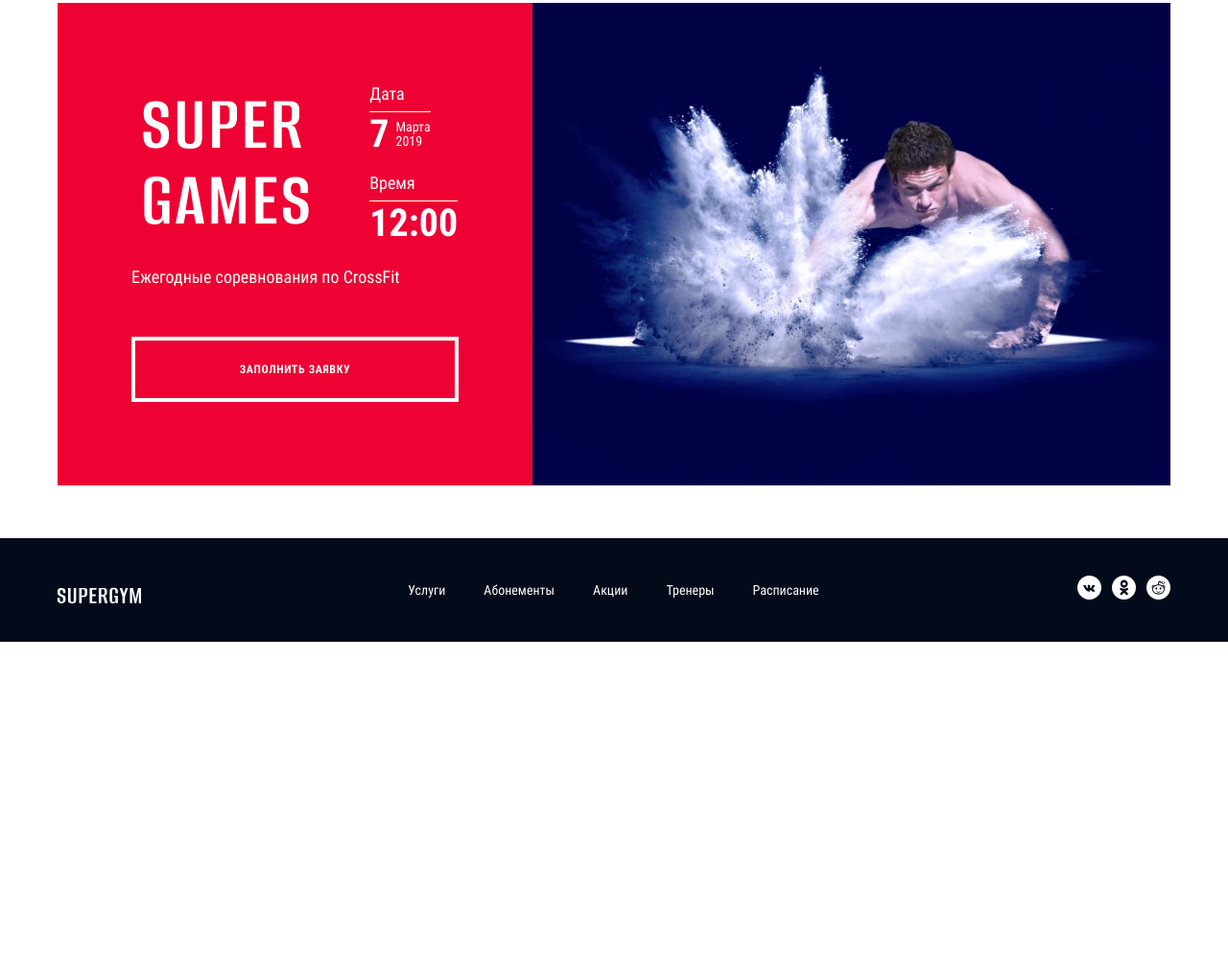
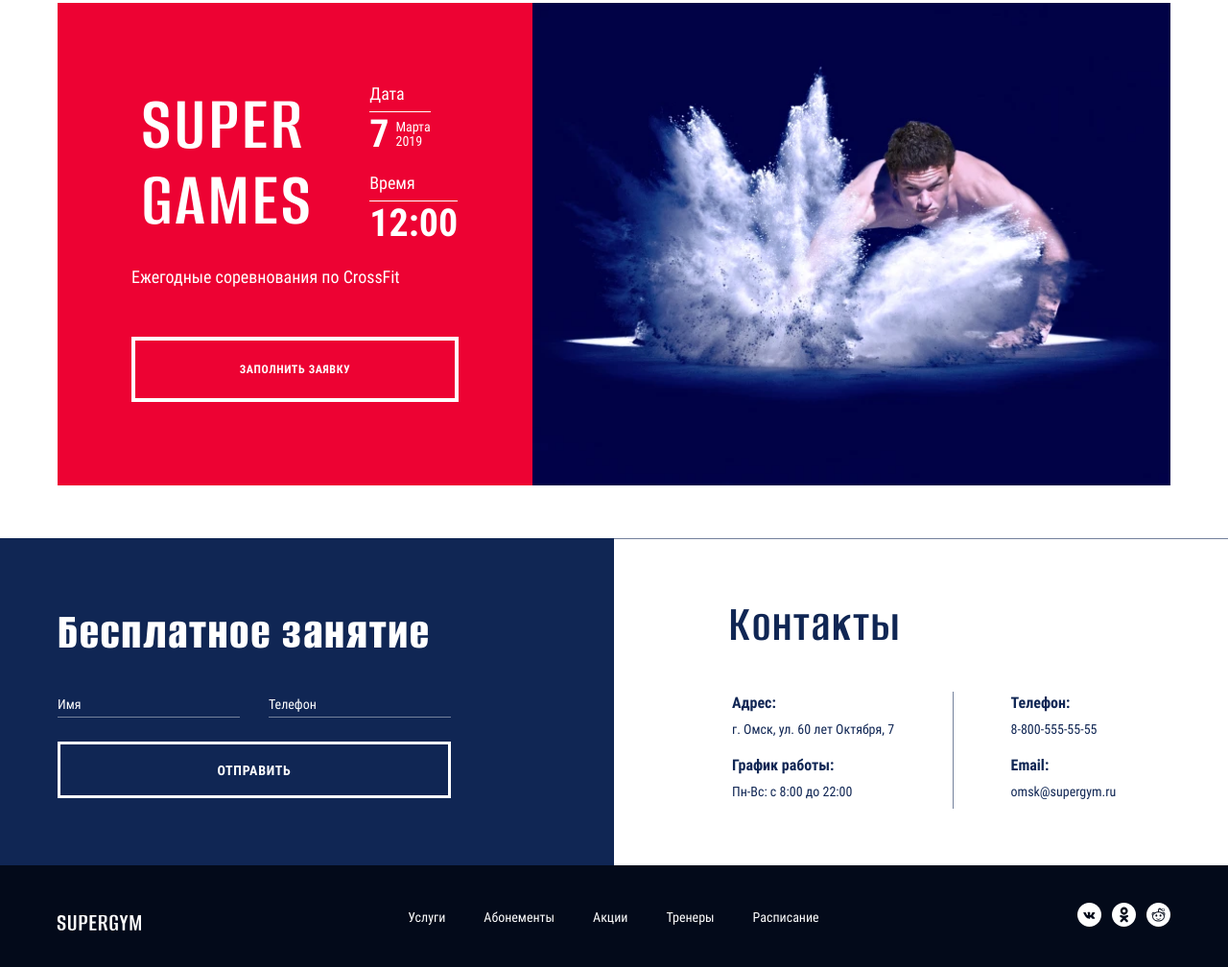
Before and after one commit to MetlikGG/Fitness-cent, a website built with webpack: page source/index.html in a window 1280 px wide. Shown: the part 967-1975 px from the top of the page at 96% size. Before the commit the page ends 1636 px from the top, so only its background shows below. Built offline with nearby package versions, Linux system fonts and the light colour scheme; files whose address does not match are found by name.

Commit message:
Добавляет блок контакты

```diff
--- a/source/index.html
+++ b/source/index.html
@@ -154,6 +154,55 @@
           </div>
         </div>
       </section>
+      <div class="wrapper__box">
+        <section class="free-training">
+          <div class="free-training__wrapper">
+            <h2>Бесплатное занятие</h2>
+            <div class="free-training__form" data-form-validate data-callback="base">
+              <form action="https://echo.htmlacademy.ru/" method="post">
+                <div data-validate-type="text" data-limitation="name" data-on-input-validate
+                  data-message-base="Поле обязательно к заполнению"
+                  data-message-extra="Проверьте корректность заполнения поля"
+                  data-message-success="Поле заполнено верно" data-required>
+                  <input type="text" name="name" aria-label="Имя" placeholder="Имя" required />
+                </div>
+                <div data-validate-type="phone" data-on-input-validate data-message-base="Поле обязательно к заполнению"
+                  data-message-extra="Проверьте корректность заполнения поля"
+                  data-message-success="Поле заполнено верно" data-required>
+                  <input type="tel" name="phone-number" aria-label="Телефон" placeholder="Телефон" minlength="12"
+                    required />
+                </div>
+                <button class="btn" type="submit" data-validate="submit">
+                  Отправить
+                </button>
+              </form>
+            </div>
+          </div>
+        </section>
+        <section class="contacts">
+          <div class="contacts__wrapper">
+            <h2>Контакты</h2>
+            <ul class="contacts__list">
+              <li class="contacts__item">
+                <h3>Адрес:</h3>
+                <span>г. Омск, ул. 60 лет Октября, 7</span>
+              </li>
+              <li class="contacts__item">
+                <h3>График работы:</h3>
+                <span>Пн-Вс: с <time datetime="8:00">8:00</time> до
+                  <time datetime="22:00">22:00</time></span>
+              </li>
+              <li class="contacts__item">
+                <h3>Телефон:</h3>
+                <span><a href="tel:88005555555">8-800-555-55-55</a></span>
+              </li>
+              <li class="contacts__item">
+                <h3>Email:</h3>
+                <span><a href="mailto:omsk@supergym.ru">omsk@supergym.ru</a></span>
+              </li>
+            </ul>
+          </div>
+        </section>
 
 
     </main>
--- a/source/js/modules/form-validate/callback.js
+++ b/source/js/modules/form-validate/callback.js
@@ -1,6 +1,5 @@
 
-const baseSuccessCallback = (event) => {
-  event.preventDefault();
+const baseSuccessCallback = () => {
   // В данном колбеке бэкендер, либо разработчик при необходимости будет писать запрос на отправку формы на сервер и обрабатывать возможные ошибки или успешную отправку формы на сервер
 };
 
--- a/source/js/modules/form-validate/form.js
+++ b/source/js/modules/form-validate/form.js
@@ -40,7 +40,7 @@ export class Form {
     form.reset();
     form.querySelectorAll('.is-invalid').forEach((item) => item.classList.remove('is-invalid'));
     form.querySelectorAll('.is-valid').forEach((item) => item.classList.remove('is-valid'));
-    form.querySelectorAll('.input-message').forEach((item) => item.remove());
+    form.querySelectorAll('.free-training__message').forEach((item) => item.remove());
     setTimeout(() => {
       this._resetSelects(form);
     });
@@ -91,7 +91,6 @@ export class Form {
     form.noValidate = true;
 
     form.addEventListener('submit', (event) => {
-      event.preventDefault();
       this._onFormSubmit(event, callback);
     });
 
--- a/source/js/modules/form-validate/render-message.js
+++ b/source/js/modules/form-validate/render-message.js
@@ -5,11 +5,11 @@ export class Message {
 
   _messageTemplate(message, state) {
     const cssClass = state === 'valid' ? 'is-valid' : 'is-invalid';
-    return `<span class="input-message ${cssClass}">${message}</span>`;
+    return `<span class="free-training__message ${cssClass}">${message}</span>`;
   }
 
   removeMessage(parent) {
-    const parentMessage = parent.querySelector('.input-message');
+    const parentMessage = parent.querySelector('.free-training__message');
     if (parentMessage) {
       parentMessage.remove();
     }
--- /dev/null
+++ b/source/sass/blocks/contacts.scss
@@ -0,0 +1,136 @@
+.contacts {
+  background-color: $color-default-white;
+  color: $color-sapphire;
+  width: 100%;
+  border-top: 1px solid $color-light-slate-grey;
+  padding-top: 56px;
+  padding-bottom: 55px;
+  display: flex;
+
+  @include vp-1199 {
+    padding-top: 63px;
+    padding-bottom: 55px;
+  }
+
+  @include vp-767 {
+    padding-top: 63px;
+    padding-bottom: 60px;
+  }
+}
+
+.contacts__wrapper {
+  display: flex;
+  flex-direction: column;
+  margin-left: 120px;
+
+  @include vp-1199 {
+    margin-left: 133px;
+    margin-right: 100px;
+    width: 100%;
+  }
+
+  @include vp-767 {
+    margin-left: 15px;
+    margin-right: 15px;
+  }
+}
+
+.contacts__wrapper h2 {
+  font-family: $ff-alumni;
+  font-weight: 600;
+  font-size: 54px;
+  line-height: 65px;
+  margin-bottom: 38px;
+  letter-spacing: 0.03em;
+
+  @include vp-1199 {
+    font-size: 42px;
+    line-height: 50px;
+    margin-bottom: 30px;
+  }
+
+  @include vp-767 {
+    font-size: 32px;
+    line-height: 38px;
+    margin-bottom: 35px;
+  }
+}
+
+.contacts__list {
+  width: 100%;
+  display: block;
+  position: relative;
+  column-count: 2;
+  column-gap: 120px;
+  margin-left: 3px;
+
+  &::before {
+    position: absolute;
+    content: "";
+    width: 1px;
+    height: 100%;
+    background-color: $color-light-slate-grey;
+    right: 50%;
+
+    @include vp-767 {
+      display: none;
+    }
+  }
+
+  @include vp-1199 {
+    margin-left: 0;
+    column-gap: 90px;
+  }
+
+  @include vp-767 {
+    column-count: auto;
+  }
+}
+
+.contacts__item {
+  display: flex;
+  flex-direction: column;
+  width: 100%;
+  margin-bottom: 15px;
+  align-items: flex-start;
+
+  @include vp-1199 {
+    margin-bottom: 20px;
+  }
+
+  &:last-child {
+    margin-bottom: 0;
+  }
+}
+
+.contacts__item h3 {
+  font-family: $ff-roboto;
+  font-weight: 700;
+  font-size: 16px;
+  line-height: 24px;
+  margin-bottom: 5px;
+
+  @include vp-1199 {
+    font-size: 20px;
+    line-height: 30px;
+    margin-bottom: 5px;
+  }
+}
+
+.contacts__item span {
+  display: block;
+  font-family: $ff-roboto;
+  font-weight: 400;
+  font-size: 14px;
+  line-height: 21px;
+  break-before: avoid;
+
+  @include vp-1199 {
+    font-size: 18px;
+    line-height: 27px;
+  }
+}
+
+.contacts__item a {
+  color: $color-sapphire;
+}
--- /dev/null
+++ b/source/sass/blocks/free-training.scss
@@ -0,0 +1,141 @@
+.free-training {
+  background-color: $color-sapphire;
+  color: $color-default-white;
+  width: 100%;
+  padding-top: 56px;
+  padding-bottom: 70px;
+  display: flex;
+
+  @include vp-1199 {
+    padding-top: 63px;
+    padding-bottom: 65px;
+  }
+
+  @include vp-767 {
+    padding-top: 63px;
+  }
+}
+
+.free-training__wrapper {
+  display: flex;
+  flex-direction: column;
+  margin-left: auto;
+  margin-right: 170px;
+  width: 410px;
+
+  @include vp-1199 {
+    width: 100%;
+    margin-right: 163px;
+    margin-left: 133px;
+  }
+
+  @include vp-767 {
+    margin: 0 15px;
+  }
+}
+
+.free-training__wrapper h2 {
+  font-family: $ff-alumni;
+  font-weight: 800;
+  font-size: 54px;
+  line-height: 84px;
+  margin-bottom: 15px;
+  letter-spacing: 0.03em;
+
+  @include vp-1199 {
+    font-weight: 700;
+    font-size: 42px;
+    line-height: 50px;
+    margin-bottom: 30px;
+  }
+
+  @include vp-767 {
+    font-weight: 600;
+    font-size: 32px;
+    line-height: 38px;
+    margin-bottom: 30px;
+  }
+}
+
+.free-training__form {
+  margin-top: auto;
+}
+
+.free-training__form form {
+  display: grid;
+  grid-template-columns: repeat(2, 1fr);
+  column-gap: 30px;
+
+  @include vp-1199 {
+    column-gap: 60px;
+  }
+
+  @include vp-767 {
+    grid-template-columns: 1fr;
+  }
+}
+
+.free-training__form div {
+  position: relative;
+}
+
+.free-training__form input {
+  font-family: $ff-roboto;
+  font-weight: 400;
+  font-size: 14px;
+  line-height: 16px;
+  color: $color-default-white;
+  padding: 0;
+  border: none;
+  background-color: transparent;
+  width: 100%;
+  padding-bottom: 5px;
+  padding-top: 10px;
+  padding-right: 10px;
+  border-bottom: 1px solid $color-light-slate-grey;
+  margin-bottom: 25px;
+
+  @include vp-1199 {
+    margin-bottom: 30px;
+  }
+}
+
+.free-training__form input::placeholder {
+  font-family: $ff-roboto;
+  font-weight: 400;
+  font-size: 14px;
+  line-height: 16px;
+  color: $color-default-white;
+}
+
+.free-training__form button {
+  font-size: 14px;
+  line-height: 16px;
+  border-width: 3px;
+  letter-spacing: 0.05em;
+  padding-top: 19px;
+  grid-column: 1/-1;
+
+  @include vp-1199 {
+    padding-top: 15px;
+  }
+
+  @include vp-767 {
+    margin-top: 10px;
+    grid-column: auto;
+  }
+}
+
+.free-training__message {
+  position: absolute;
+  bottom: 5px;
+  left: 0;
+  color: $color-torch-red;
+  font-weight: 500;
+  font-size: 10px;
+  line-height: 12px;
+}
+
+.is-valid .free-training__message {
+  color: $color-islamic-green;
+}
--- a/source/sass/global/utils.scss
+++ b/source/sass/global/utils.scss
@@ -14,6 +14,16 @@
 
   main {
     flex-grow: 1;
+  }
+}
+
+.wrapper__box {
+  display: flex;
+  justify-content: center;
+
+  @include vp-1199 {
+    flex-direction: column;
+    align-items: center;
   }
 }
 
--- a/source/sass/style.scss
+++ b/source/sass/style.scss
@@ -19,12 +19,14 @@
 // ---------------------------------
 
 @import "blocks/btn";
+@import "blocks/contacts";
 @import "blocks/modal";
 @import "blocks/custom-input";
 @import "blocks/custom-toggle";
 @import "blocks/custom-select";
 @import "blocks/data-tabs.scss";
 @import "blocks/footer";
+@import "blocks/free-training";
 @import "blocks/nav";
 @import "blocks/promo";
 @import "blocks/social";
--- a/source/sass/variables.scss
+++ b/source/sass/variables.scss
@@ -16,6 +16,8 @@ $color-sapphire:                    #102654;
 $color-ghost-white:                 #f8f9fc;
 $color-resolution-blue:             #1c3374;
 $color-black-russian:               #030a1a;
+$color-light-slate-grey:            #74819c;
+$color-islamic-green:               #15ab07;
 
 // Gradient
 
```
Also changed, not shown: build/css/style.css, build/css/style.min.css, build/index.html, build/js/main.min.js, 2 other files.
